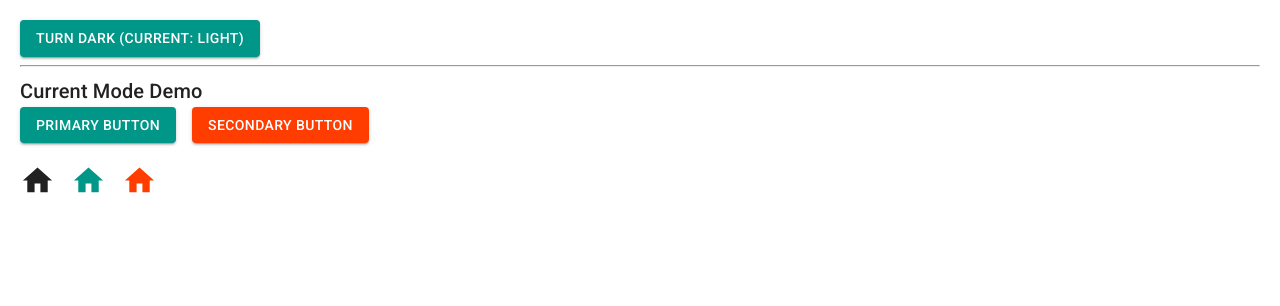
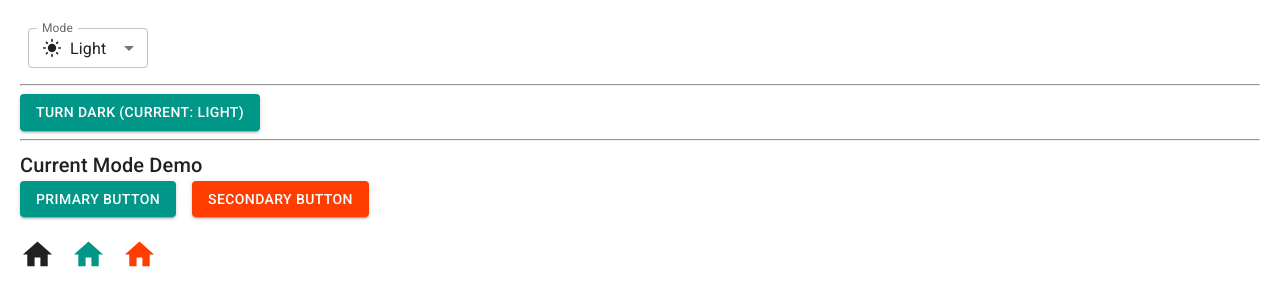
Before and after one commit to PhamVanPhuc2k2/vite-frontend, a React (Vite) app: page / in a window 1280 px wide. Shown: the top 306 px of the page. Built offline with nearby package versions, Linux system fonts and the light colour scheme.

Commit message:
Dark Mode & Light Mode với System

```diff
--- a/src/App.jsx
+++ b/src/App.jsx
@@ -2,10 +2,60 @@
 import HomeIcon from "@mui/icons-material/Home";
 import Typography from "@mui/material/Typography";
 import { useColorScheme } from "@mui/material/styles";
+import InputLabel from "@mui/material/InputLabel";
+import MenuItem from "@mui/material/MenuItem";
+import FormControl from "@mui/material/FormControl";
+import Select from "@mui/material/Select";
+import LightModeIcon from "@mui/icons-material/LightMode";
+import DarkModeOutlinedIcon from "@mui/icons-material/DarkModeOutlined";
+import SettingsBrightnessOutlinedIcon from "@mui/icons-material/SettingsBrightnessOutlined";
+import Box from "@mui/material/Box";
+//
+
+function ModeSelect() {
+  const { mode, setMode } = useColorScheme();
+  const handleChange = (event) => {
+    const selectedMode = event.target.value;
+    setMode(selectedMode);
+    // setAge(event.target.value);
+  };
+
+  return (
+    <FormControl sx={{ m: 1, minWidth: 120 }} size="small">
+      <InputLabel id="label-select-dark-light-mode">Mode</InputLabel>
+      <Select
+        labelId="label-select-dark-light-mode"
+        id="select-dark-light-mode"
+        value={mode}
+        label="Mode"
+        onChange={handleChange}
+      >
+        <MenuItem value="light">
+          <Box sx={{ display: "flex", alignItems: "center", gap: 1 }}>
+            <LightModeIcon fontSize="small" /> Light
+          </Box>
+        </MenuItem>
+        <MenuItem value="dark">
+          <Box sx={{ display: "flex", alignItems: "center", gap: 1 }}>
+            <DarkModeOutlinedIcon fontSize="small" /> Dark
+          </Box>
+        </MenuItem>
+        <MenuItem value="system">
+          <Box sx={{ display: "flex", alignItems: "center", gap: 1 }}>
+            <SettingsBrightnessOutlinedIcon fontSize="small" /> System
+          </Box>
+        </MenuItem>
+      </Select>
+    </FormControl>
+  );
+}
 
 function ModeToggle() {
   const { mode, setMode } = useColorScheme();
-
+  // const prefersDarkMode = useMediaQuery("(prefers-color-scheme:dark)");
+  // const prefersLightMode = useMediaQuery("(prefers-color-scheme:light)");
+  // console.log("prefersDarkMode: ", prefersDarkMode);
+  // console.log("prefersLightMode: ", prefersLightMode);
   return (
     <Button
       variant="contained"
@@ -21,6 +71,8 @@
 function App() {
   return (
     <div style={{ padding: 20 }}>
+      <ModeSelect />
+      <hr />
       <ModeToggle />
       <hr />
       <Typography variant="h6">Current Mode Demo</Typography>
```
